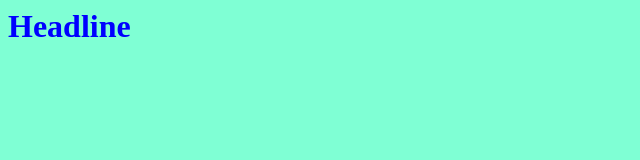
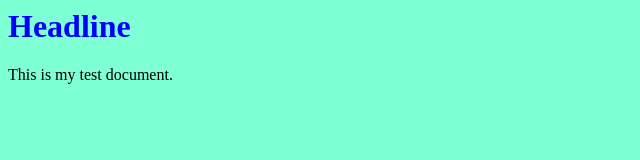
Before and after one commit to lovisabe/gittest, a plain HTML site: page index.html in a window 1280 px wide. Shown: the whole page, without its empty margins (0-640 px from the left). Drawn offline with Linux system fonts and the light colour scheme.

Commit message:
New Update

```diff
--- a/index.html
+++ b/index.html
@@ -9,5 +9,6 @@
 </head>
 <body>
     <h1>Headline</h1>
+    <p>This is my test document.</p>
 </body>
 </html>
```
